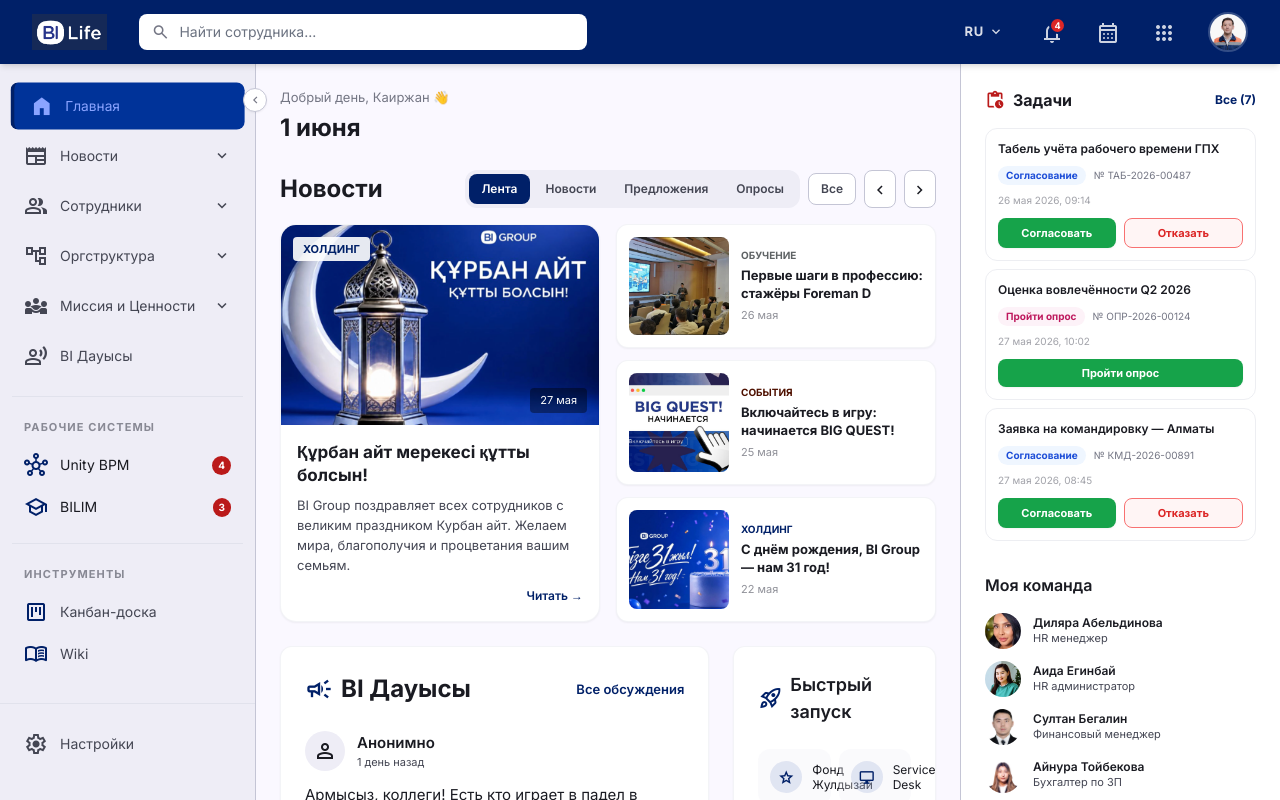
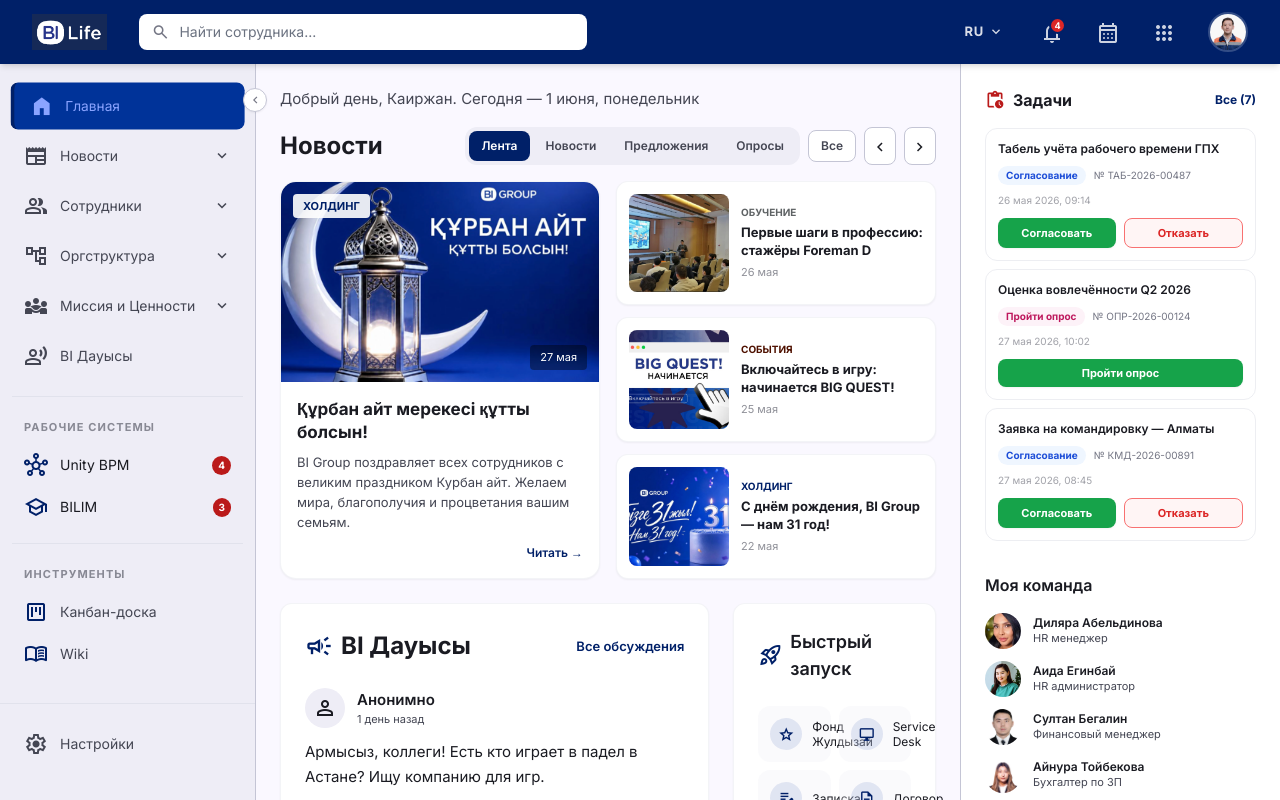
Before and after one commit to bekkairzhan-eng/Projects, a React (Vite) app in the folder stitch-life/: page / in a window 1280 px wide. Shown: the top 800 px of the page. Built offline with nearby package versions, Linux system fonts and the light colour scheme.

Commit message:
UI: приветствие в одну строку, уменьшить отступ перед новостями

```diff
--- a/stitch-life/src/components/Feed.jsx
+++ b/stitch-life/src/components/Feed.jsx
@@ -423,10 +423,9 @@
   return (
     <div>
       {/* Приветствие */}
-      <div className="mb-6">
-        <p style={{ fontSize: 13, color: '#747684', marginBottom: 2 }}>Добрый день, Каиржан 👋</p>
-        <h2 style={{ fontSize: 24, fontWeight: 700, color: '#1a1b22' }}>1 июня</h2>
-      </div>
+      <p className="mb-4" style={{ fontSize: 15, color: '#444653' }}>
+        Добрый день, Каиржан. Сегодня — 1 июня, понедельник
+      </p>
 
       {/* News Grid */}
       <section className="mb-6">
```
